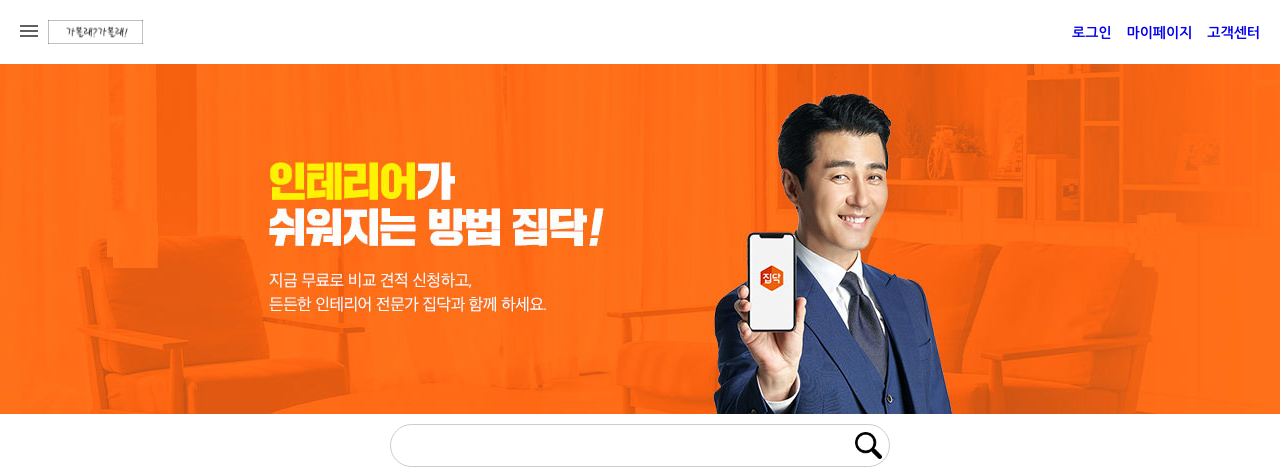
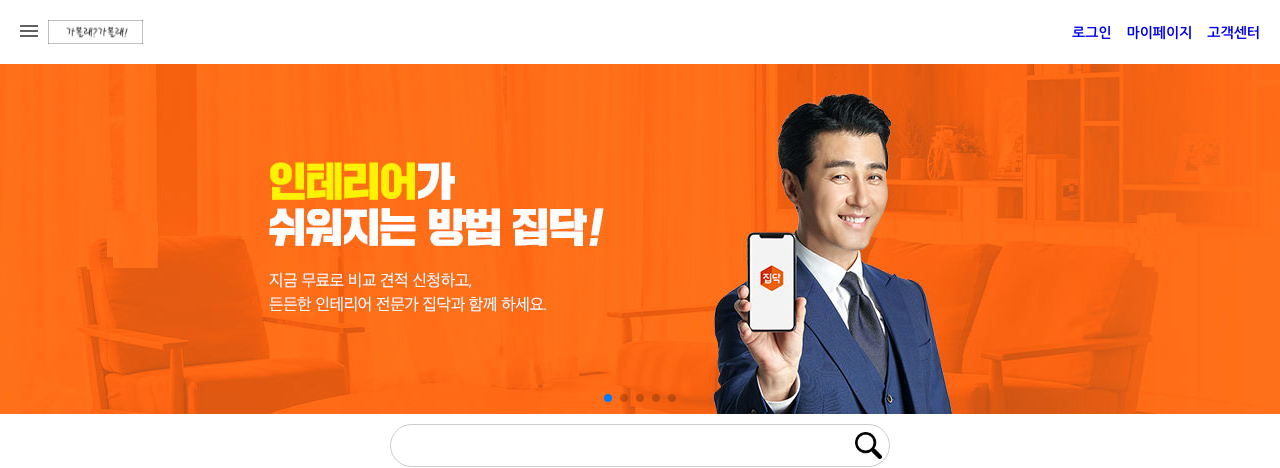
Before and after one commit to JSzeronine/Gabollae, a Nuxt app in the folder front/: page / in a window 1280 px wide. Shown: the top 468 px of the page. Built offline with nearby package versions, Linux system fonts and the light colour scheme.

Commit message:
swiper, mouseover, mouseout 애니메이션 구현.

```diff
--- a/front/components/common/travel_list.vue
+++ b/front/components/common/travel_list.vue
@@ -10,7 +10,7 @@
 
             <div class="list-bx">
                 <ul>
-                    <li>
+                    <li @mouseenter="mouseOver" @mouseleave="mouseOut">
                         <router-link to="">
                             <div class="img-bx">
                                 <div class="photo_travel" style="background-image:url( /images/common/list_sample.jpg );"></div>
@@ -30,7 +30,7 @@
                             <li><router-link to="">#주문진</router-link></li>
                         </ul>
                     </li>
-                    <li>
+                    <li @mouseenter="mouseOver" @mouseleave="mouseOut">
                         <router-link to="">
                             <div class="img-bx">
                                 <div class="photo_travel" style="background-image:url( /images/common/list_sample.jpg );"></div>
@@ -50,7 +50,7 @@
                             <li><router-link to="">#주문진</router-link></li>
                         </ul>
                     </li>
-                    <li>
+                    <li @mouseenter="mouseOver" @mouseleave="mouseOut">
                         <router-link to="">
                             <div class="img-bx">
                                 <div class="photo_travel" style="background-image:url( /images/common/list_sample.jpg );"></div>
@@ -70,7 +70,7 @@
                             <li><router-link to="">#주문진</router-link></li>
                         </ul>
                     </li>
-                    <li>
+                    <li @mouseenter="mouseOver" @mouseleave="mouseOut">
                         <router-link to="">
                             <div class="img-bx">
                                 <div class="photo_travel" style="background-image:url( /images/common/list_sample.jpg );"></div>
@@ -90,7 +90,7 @@
                             <li><router-link to="">#주문진</router-link></li>
                         </ul>
                     </li>
-                    <li>
+                    <li @mouseenter="mouseOver" @mouseleave="mouseOut">
                         <router-link to="">
                             <div class="img-bx">
                                 <div class="photo_travel" style="background-image:url( /images/common/list_sample.jpg );"></div>
@@ -110,7 +110,7 @@
                             <li><router-link to="">#주문진</router-link></li>
                         </ul>
                     </li>
-                    <li>
+                    <li @mouseenter="mouseOver" @mouseleave="mouseOut">
                         <router-link to="">
                             <div class="img-bx">
                                 <div class="photo_travel" style="background-image:url( /images/common/list_sample.jpg );"></div>
@@ -130,7 +130,7 @@
                             <li><router-link to="">#주문진</router-link></li>
                         </ul>
                     </li>
-                    <li>
+                    <li @mouseenter="mouseOver" @mouseleave="mouseOut">
                         <router-link to="">
                             <div class="img-bx">
                                 <div class="photo_travel" style="background-image:url( /images/common/list_sample.jpg );"></div>
@@ -150,7 +150,7 @@
                             <li><router-link to="">#주문진</router-link></li>
                         </ul>
                     </li>
-                    <li>
+                    <li @mouseenter="mouseOver" @mouseleave="mouseOut">
                         <router-link to="">
                             <div class="img-bx">
                                 <div class="photo_travel" style="background-image:url( /images/common/list_sample.jpg );"></div>
@@ -177,10 +177,29 @@
 </template>
 
 <script>
+import Find from "@/plugins/find.js";
+import TweenMax from "gsap";
+
 export default {
     data(){
         return{
 
+        }
+    },
+
+    methods : {
+        mouseOver( $e ){
+            let item = $e.target;
+            let map = Find.get( item, ".photo_map" );
+
+            TweenMax.to( map, 0.3, { y:-200, ease:Cubic.easeInOut });
+        },
+
+        mouseOut( $e ){
+            let item = $e.target;
+            let map = Find.get( item, ".photo_map" );
+
+            TweenMax.to( map, 0.3, { y:0, ease:Cubic.easeInOut });
         }
     }
 }
--- a/front/components/main/visual.vue
+++ b/front/components/main/visual.vue
@@ -1,34 +1,39 @@
 <template>
     <div class="main-visual">
-        <div class="main-visual__list">
-            <ul>
-                <li>
+        <div v-swiper:mySwiper="visualSwiperOption" class="main-visual__list">
+            <ul class="swiper-wrapper">
+                <li class="swiper-slide">
                     <router-link to="/"></router-link>
                 </li>
-                <li>
+                <li class="swiper-slide">
                     <router-link to="/"></router-link>
                 </li>
-                <li>
+                <li class="swiper-slide">
                     <router-link to="/"></router-link>
                 </li>
-                <li>
+                <li class="swiper-slide">
                     <router-link to="/"></router-link>
                 </li>
-                <li>
+                <li class="swiper-slide">
                     <router-link to="/"></router-link>
                 </li>
             </ul>
+
+            <div class="swiper-pagination"></div>
         </div>
     </div>
 </template>
 
 <script>
-import TweenMax from 'gsap';
 export default {
-
     data(){
         return{
-
+            visualSwiperOption : {
+                loop : true,
+                pagination : {
+                    el : ".swiper-pagination"
+                }
+            }
         }
     },
 
@@ -43,7 +48,7 @@
     .main-visual{ margin-bottom: 10px;
     .main-visual__list{
         ul{ position: relative; width: 100%; height: 350px;
-            li{ position: absolute; width: 100%;
+            li{
                 a{ display: block; width: 100%; height: 350px; background-image: url( ~static/images/common/banner_sample.jpg ); background-size: cover; background-position: center; }
 
             }
--- a/front/layouts/default.vue
+++ b/front/layouts/default.vue
@@ -6,7 +6,13 @@
 </template>
 
 <script>
+import Vue from "vue";
 import Header from '@/components/header';
+
+if (process.browser) {
+    const VueAwesomeSwiper = require('vue-awesome-swiper/dist/ssr')
+    Vue.use(VueAwesomeSwiper)
+}
 
 export default {
     components : {
--- a/front/nuxt.config.js
+++ b/front/nuxt.config.js
@@ -1,5 +1,9 @@
 
 module.exports = {
+    plugins : [
+        { src : "~/plugins/swiper.js", ssr : false }
+    ],
+
     modules : [
         '@nuxtjs/style-resources'
     ],
@@ -14,5 +18,6 @@
     css : [
         "@/assets/scss/reset.scss",
         "@/assets/scss/layout.scss",
+        "swiper/dist/css/swiper.css"
     ],
 }
--- a/front/package.json
+++ b/front/package.json
@@ -11,7 +11,8 @@
   "dependencies": {
     "gsap": "^2.1.3",
     "nuxt": "^2.10.0",
-    "vue": "^2.6.10"
+    "vue": "^2.6.10",
+    "vue-awesome-swiper": "^3.1.3"
   },
   "devDependencies": {
     "@nuxtjs/style-resources": "^1.0.0",
--- /dev/null
+++ b/front/plugins/find.js
@@ -0,0 +1,5 @@
+export default class Find{
+    static get( $parent, $className ){
+        return $parent.querySelectorAll( $className )[ 0 ];
+    }
+}
```
Also changed, not shown: front/plugins/swiper.js (added), 1 other file (tests, documents, lock files or other folders).
